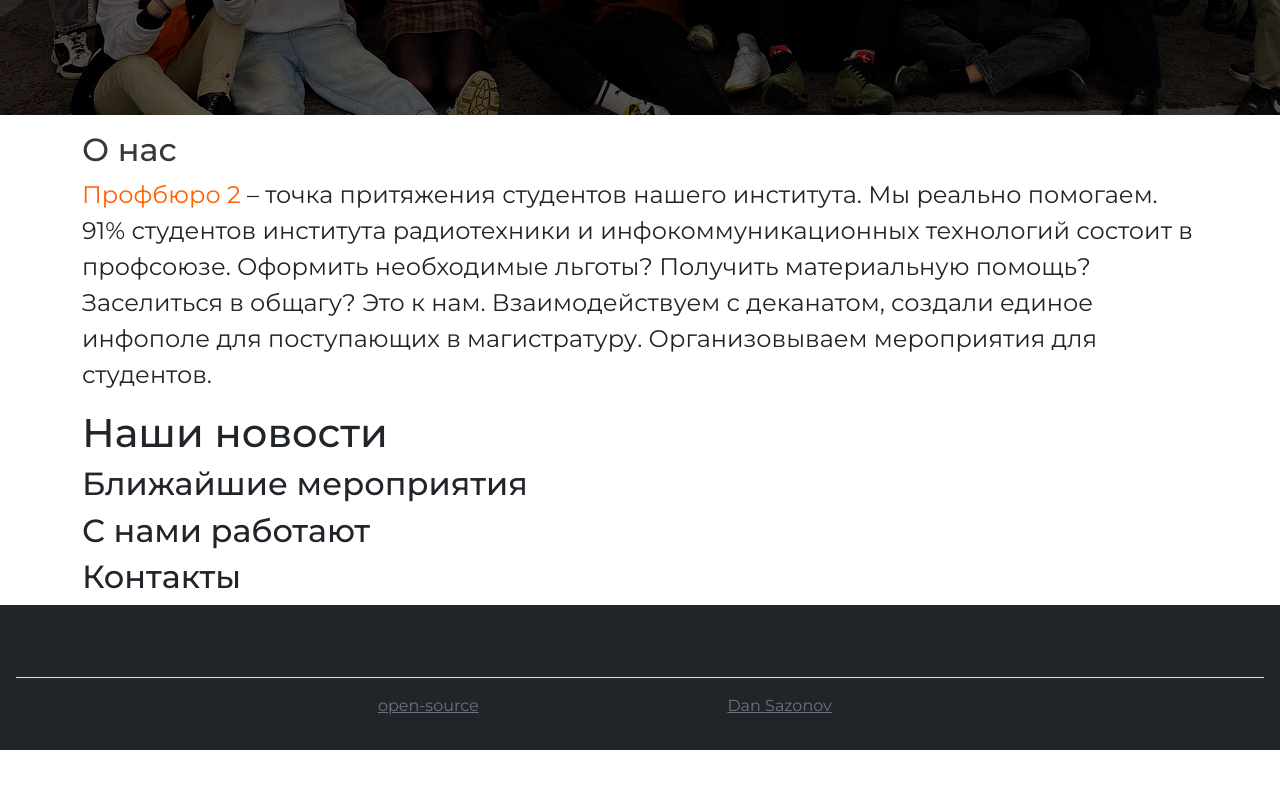
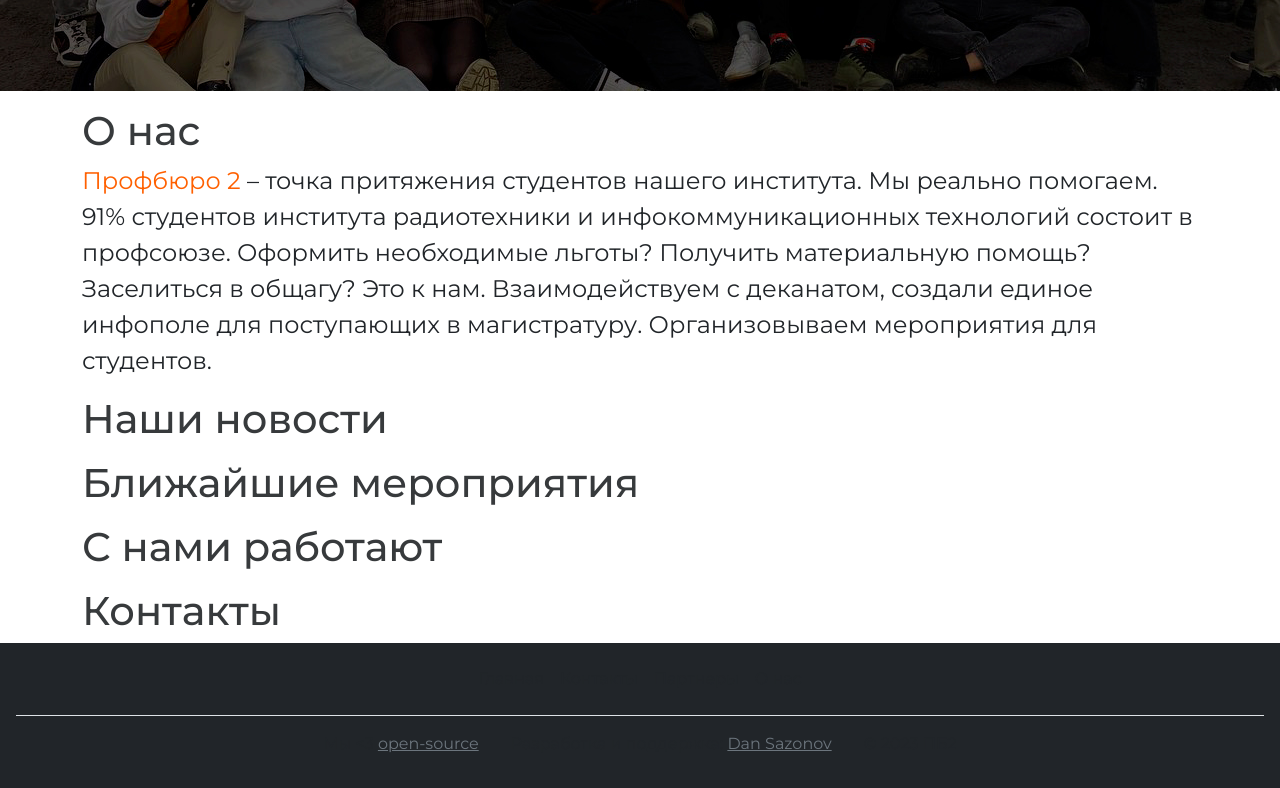
Before and after one commit to dan-sazonov/pb2, a website: page src/index.html in a window 1280 px wide. Shown: the part 709-1497 px from the top of the page. Before the commit the page ends 1459 px from the top, so only its background shows below. Drawn offline with nearby package versions, Linux system fonts and the light colour scheme; files that its build step writes are made by us from their sources.

Commit message:
обернул секции

```diff
--- a/src/index.html
+++ b/src/index.html
@@ -17,8 +17,9 @@ og-relurl: /
 
 <main class="container">
   <section class="mt-3">
-    <h2 id="about" class="main_header">О нас</h2>
-    <p class="fs-4"><span class="base_color">Профбюро 2</span> – точка притяжения студентов нашего института.  Мы реально помогаем.
+    <h2 id="about" class="main_header fs-1">О нас</h2>
+    <p class="fs-4"><span class="base_color">Профбюро 2</span> – точка притяжения студентов нашего института. Мы реально
+      помогаем.
       91% студентов института радиотехники и инфокоммуникационных технологий состоит в профсоюзе.
       Оформить необходимые льготы? Получить материальную помощь? Заселиться в общагу? Это к нам.
       Взаимодействуем с деканатом, создали единое инфополе для поступающих в магистратуру.
@@ -26,9 +27,18 @@ og-relurl: /
   </section>
 
   <section class="mt-3">
-  <h2 id="news" class="fs-1">Наши новости</h2>
+    <h2 id="news" class="main_header fs-1">Наши новости</h2>
   </section>
-  <h2 id="events">Ближайшие мероприятия</h2>
-  <h2 id="partners">С нами работают</h2>
-  <h2 id="contacts">Контакты</h2>
+
+  <section class="mt-3">
+    <h2 id="events" class="main_header fs-1">Ближайшие мероприятия</h2>
+  </section>
+
+  <section class="mt-3">
+    <h2 id="partners" class="main_header fs-1">С нами работают</h2>
+  </section>
+
+  <section class="mt-3">
+    <h2 id="contacts" class="main_header fs-1">Контакты</h2>
+  </section>
 </main>
```
